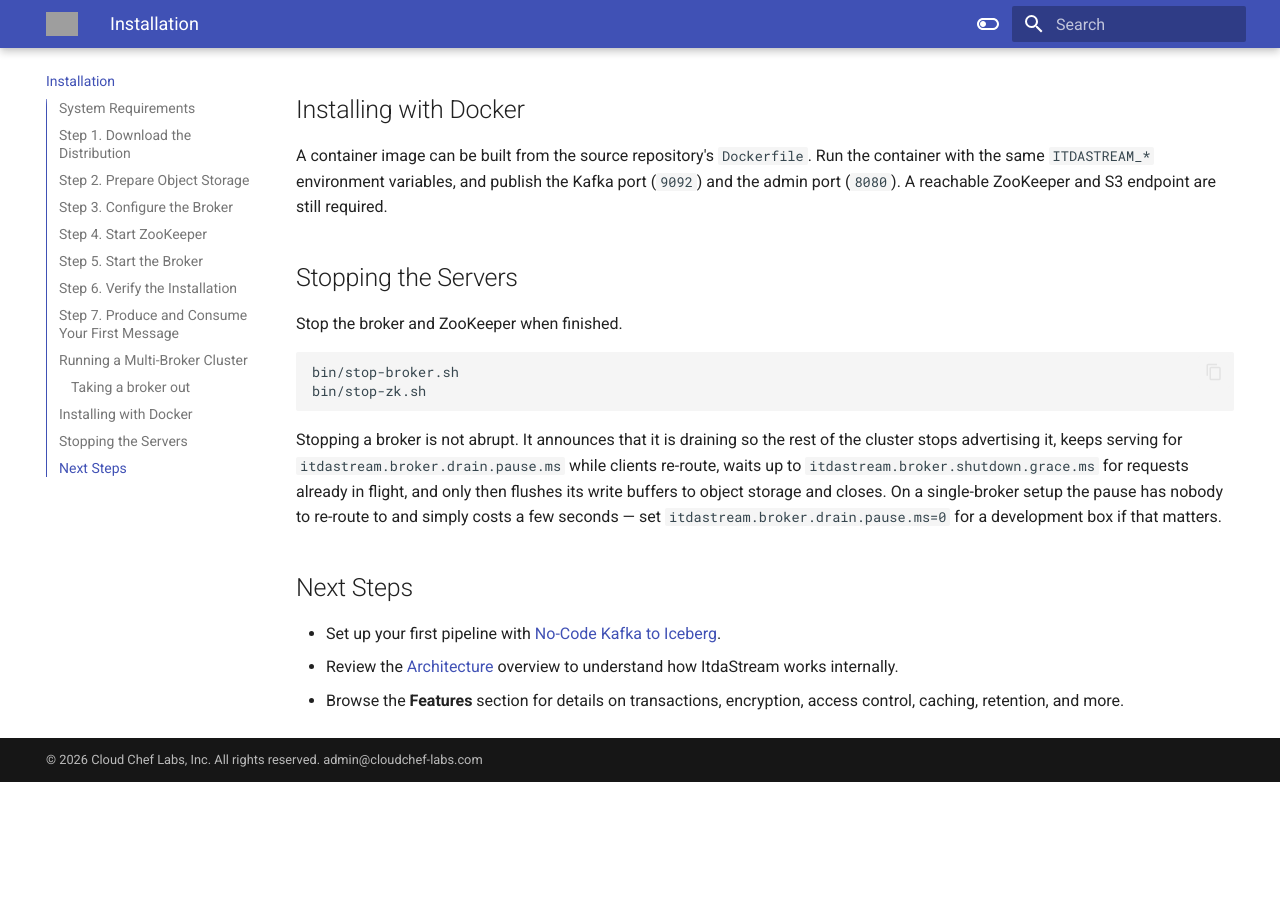
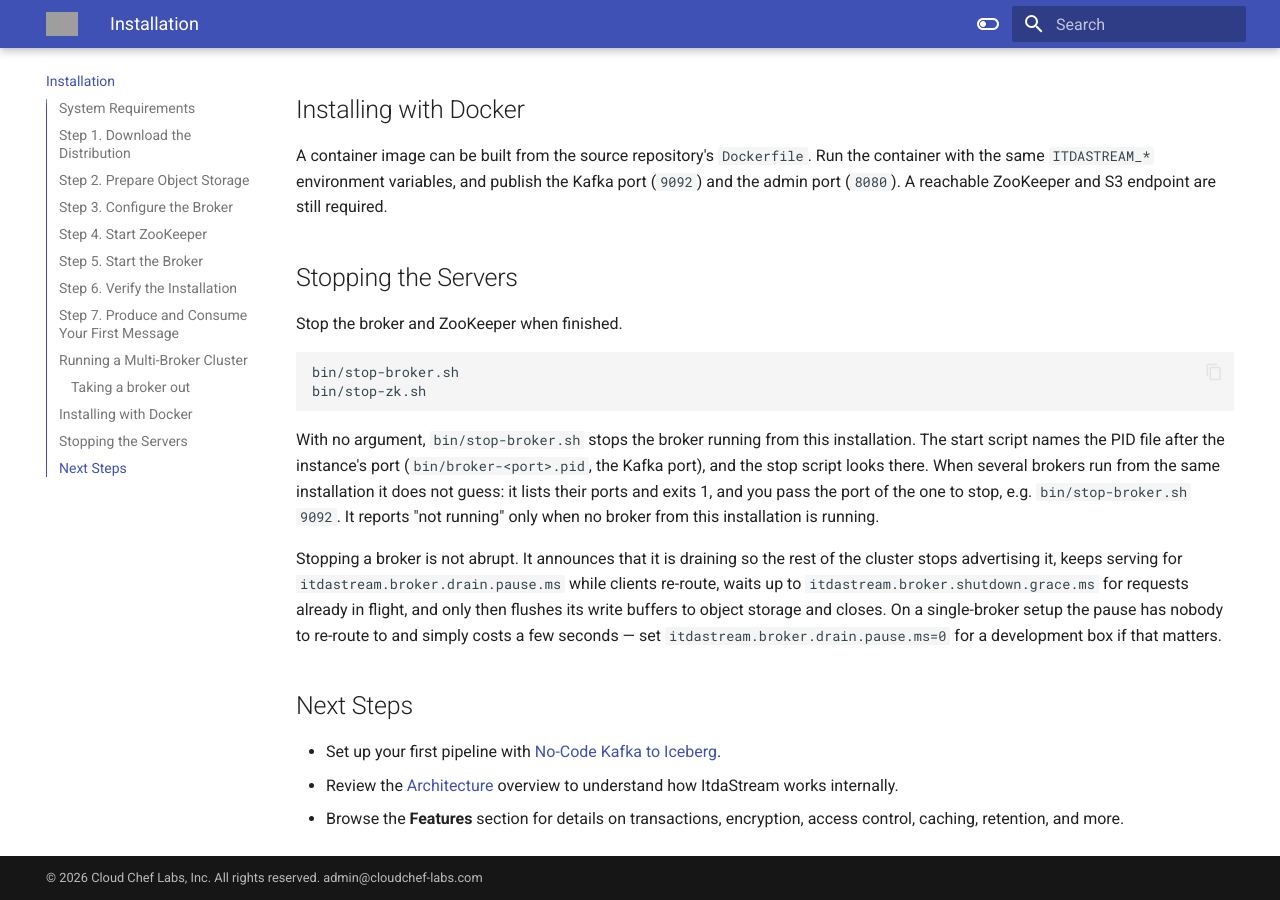
Before and after one commit to cloudcheflabs/itdastream-docs, an MkDocs documentation site: the page built from docs/installation/installation.md, in a window 1280 px wide and 900 px high, scrolled down 4736 px. Built offline with MkDocs 1.6.1 and Material for MkDocs 9.7.7, drawn with Linux system fonts in a browser that asks for light colours; the version menu is left out; before the commit the page ends 5518 px from its top, so only the background shows below that; grey boxes are pictures that could not be loaded.

````diff
--- a/docs/installation/installation.md
+++ b/docs/installation/installation.md
@@ -212,6 +212,8 @@ bin/stop-broker.sh
 bin/stop-zk.sh
 ```
 
+With no argument, `bin/stop-broker.sh` stops the broker running from this installation. The start script names the PID file after the instance's port (`bin/broker-<port>.pid`, the Kafka port), and the stop script looks there. When several brokers run from the same installation it does not guess: it lists their ports and exits 1, and you pass the port of the one to stop, e.g. `bin/stop-broker.sh 9092`. It reports "not running" only when no broker from this installation is running.
+
 Stopping a broker is not abrupt. It announces that it is draining so the rest of
 the cluster stops advertising it, keeps serving for
 `itdastream.broker.drain.pause.ms` while clients re-route, waits up to
````
